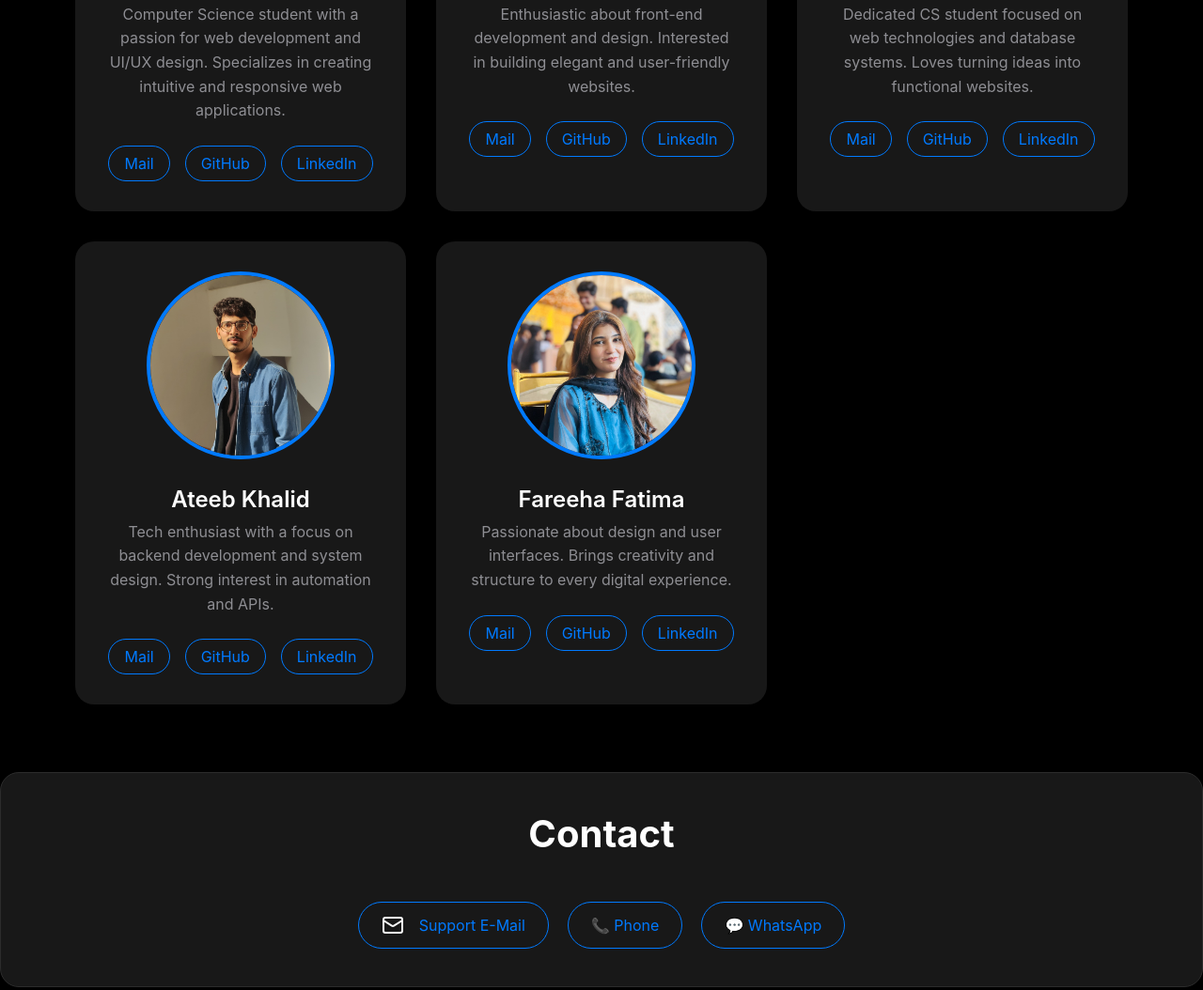
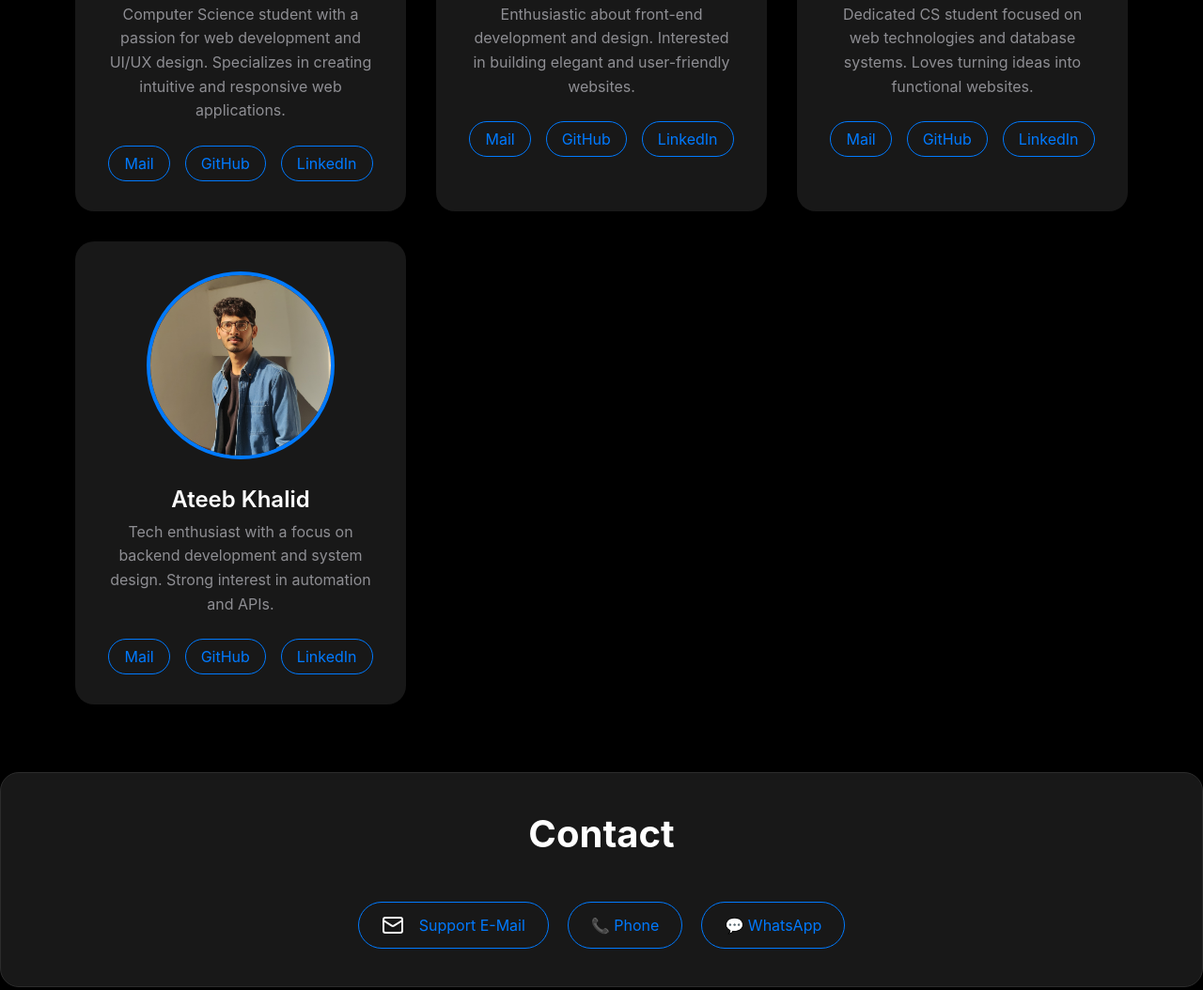
Before and after one commit to xeeshan-zs/marks, a website: page WebPages/aboutUs.html in a window 1280 px wide. Shown: the part 823-1877 px from the top of the page at 94% size. Drawn offline with Linux system fonts and the light colour scheme.

Commit message:
Update aboutUs.html

```diff
--- a/WebPages/aboutUs.html
+++ b/WebPages/aboutUs.html
@@ -128,18 +128,7 @@
                 </div>
             </div>
 
-            <div class="team-member">
-                <img src="..\assets\images\fareeha.jpg" alt="Fareeha Fatima" class="profile-img">
-                <h2 class="member-name">Fareeha Fatima</h2>
-                <p class="member-bio">
-                    Passionate about design and user interfaces. Brings creativity and structure to every digital experience.
-                </p>
-                <div class="social-links">
-                    <a href="mailto:fareehafatima513@gmail.com ">Mail</a>
-                    <a href="https://github.com/fareeha-fatima" target="_blank">GitHub</a>
-                    <a href="https://linkedin.com/in/fareeha-fatima" target="_blank">LinkedIn</a>
-                </div>
-            </div>
+
 
 
         </div>
```
